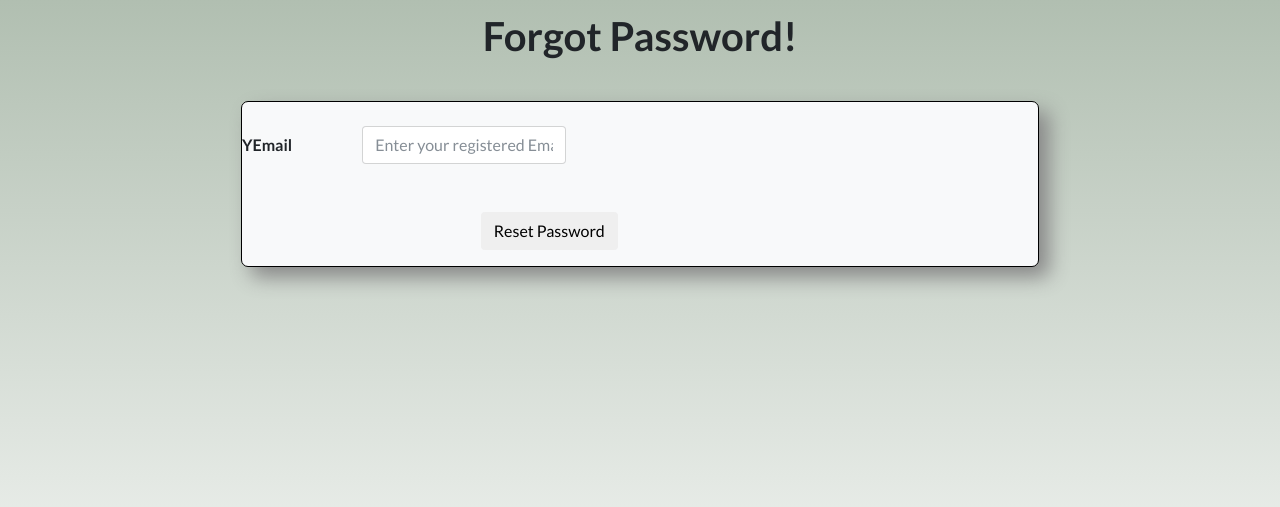
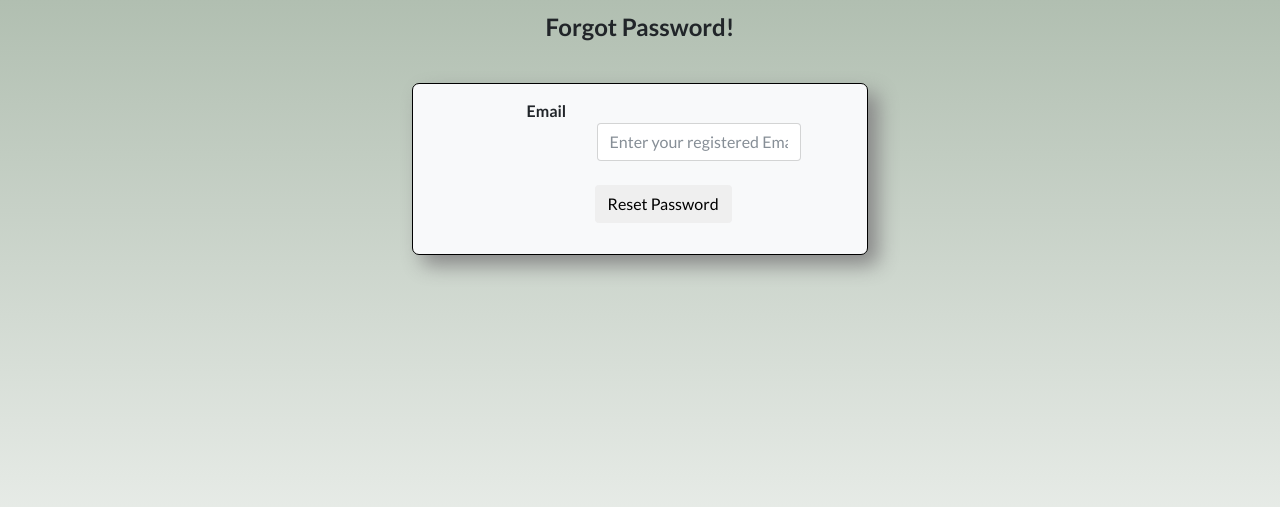
Before and after one commit to THEredhoodieguy/Pocket-Stock, a Django app: page /accounts/password_reset/ in a window 1280 px wide. Shown: the part 56-563 px from the top of the page. Run offline with Django 3.2, Linux system fonts and the light colour scheme; parts of the project's set-up code (start-up, migrations or seed data) failed here and were passed over; some libraries are stand-ins or nearby versions.

Commit message:
password reset form page UI changes

```diff
--- a/templates/registration/password_reset_form.html
+++ b/templates/registration/password_reset_form.html
@@ -1,13 +1,13 @@
 {% extends "base_generic.html" %}
 
 {% block content %}
-<h1 class="text-center" style="margin-top:70px;">Forgot Password!</h1>
+<h4 class="text-center" style="margin-top:70px;">Forgot Password!</h4>
 <div class="container">
 <div class="row">
-  <div style="margin: 35px auto; border: 1px solid black; border-radius:7px; box-shadow: 10px 10px 20px #888888; width: 70%; ; background-color: #F8F9FA;">
+  <div style="margin: 35px auto; border: 1px solid black; border-radius:7px; box-shadow: 10px 10px 20px #888888; width: 40%; ; background-color: #F8F9FA;">
   <!-- <div style="margin: 100px auto;"> -->
     <!-- <h1>Forgot Password</h1> -->
-   <br>
+    <div style="width: 50%; margin:0 auto; padding-top: 15px; padding-bottom: 15px;">
   <form class="form-group" method="post">
     {% csrf_token %}
     <!-- {% if form.email.errors %} {{ form.email.errors }} {% endif %}
@@ -15,16 +15,13 @@
         <label for="id_email"><h5>Email ID</h5></label>
         <input name="email" type="email" class="form-control" id="id_email" placeholder="Enter registered Email Id " required /> -->
     <div class="form-inline">
-          <label for="email" class="cols-sm-2 control-label">YEmail</label>
+          <label for="email" class="cols-sm-2 control-label">Email</label>
           <div class="yo">
-            <input type="text" class="form-control" name="email" id="email"  placeholder="Enter your registered Email Id" required/>
+            <input type="email" class="form-control" name="email" id="email"  placeholder="Enter your registered Email Id" required/>
           </div>
           <div class="status">{{form.email.errors}}</div>
        </div>
        <br>
-
-
-        <br>
         <div class="form-group form-inline"  style="width: 40%; margin:0 auto;" >
          <button type="submit"class="btn btn-default btn-md login-button">Reset Password</button>
         </div>
@@ -33,6 +30,7 @@
 
 
   </form>
+</div>
 </div>
 </div>
 </div>
```
